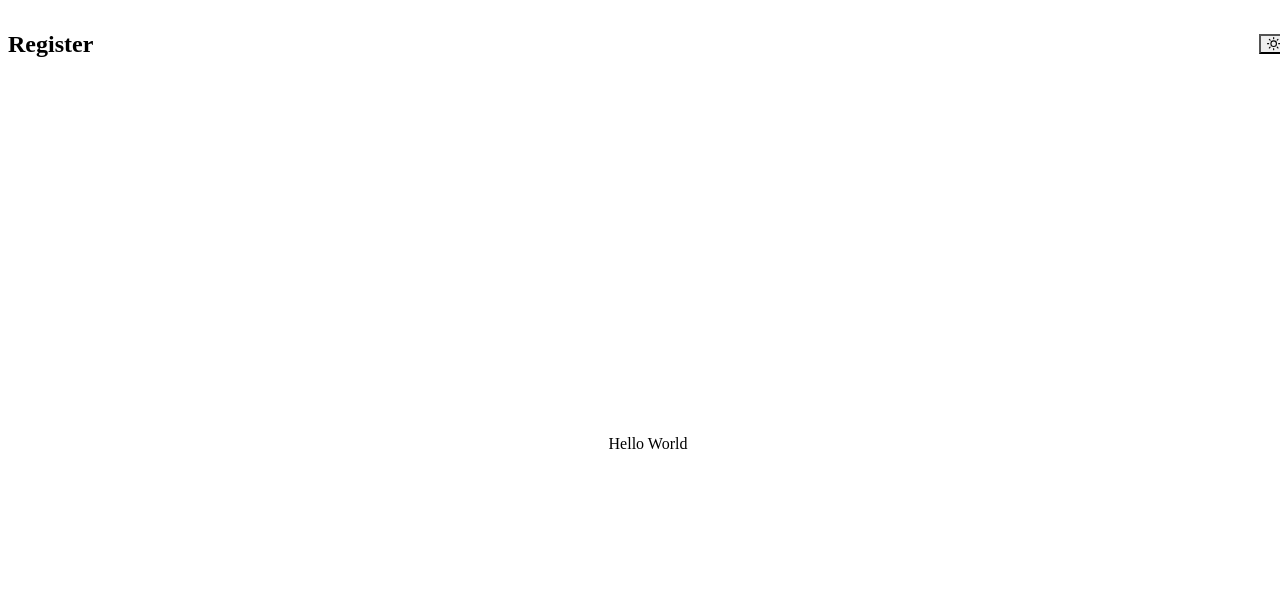
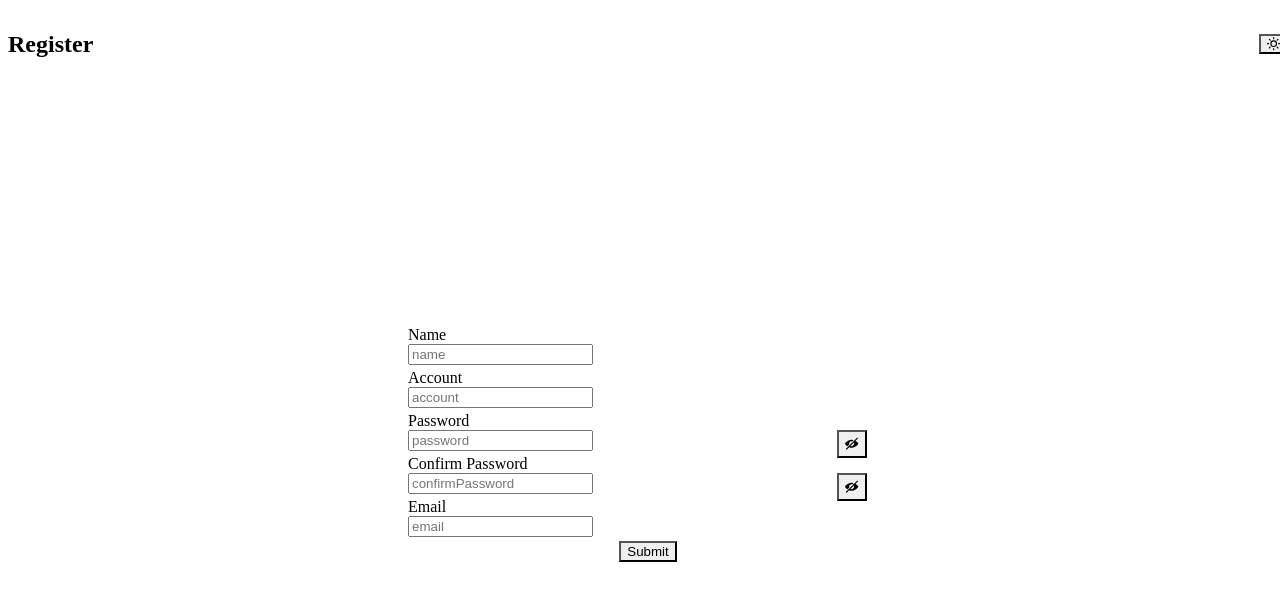
Before and after one commit to KenFront/gin-todo-list, a Next.js app in the folder app/: page /register in a window 1280 px wide. Shown: the top 600 px of the page. Built offline with nearby package versions, Linux system fonts and the light colour scheme.

Commit message:
Complete register user page

```diff
--- a/app/lib/component/FullPage.tsx
+++ b/app/lib/component/FullPage.tsx
@@ -2,7 +2,7 @@ import { FC } from "react";
 import { Flex } from "@chakra-ui/react";
 
 export const FullPage: FC = (props) => (
-  <Flex w="100vw" h="100vh" flexWrap="wrap" flexDirection="column">
+  <Flex w="100vw" h="100vh" flexWrap="nowrap" flexDirection="column">
     {props.children}
   </Flex>
 );
--- a/app/lib/component/Responsive.tsx
+++ b/app/lib/component/Responsive.tsx
@@ -8,6 +8,8 @@ export const Responsive: FC<FlexProps> = ({ children, ...flexProps }) => (
     w="100%"
     flexBasis="auto"
     flexWrap="wrap"
+    overflowX="hidden"
+    overflowY="auto"
     {...flexProps}
   >
     {children}
--- a/app/lib/component/formik/PasswordInput.tsx
+++ b/app/lib/component/formik/PasswordInput.tsx
@@ -18,10 +18,12 @@ export const PasswordInput = <
   }
 >({
   name,
+  label,
   validate,
   placeholder = "",
 }: {
   name: string;
+  label: string;
   placeholder?: string;
   validate: FieldValidator;
 }) => {
@@ -30,10 +32,11 @@ export const PasswordInput = <
   return (
     <Field name={name} validate={validate}>
       {({ field, form }: { field: InputProps; form: FormikState<T> }) => (
-        <FormControl isInvalid={!!form.errors[name] && !!form.touched[name]}>
-          <FormLabel mt={4} htmlFor={name}>
-            Password
-          </FormLabel>
+        <FormControl
+          mb={4}
+          isInvalid={!!form.errors[name] && !!form.touched[name]}
+        >
+          <FormLabel htmlFor={name}>{label}</FormLabel>
           <InputGroup size="md">
             <Input
               {...field}
--- a/app/lib/component/formik/TextInput.tsx
+++ b/app/lib/component/formik/TextInput.tsx
@@ -9,10 +9,12 @@ import { Field, FormikState, FieldValidator } from "formik";
 
 export const TextInput = ({
   name,
+  label,
   placeholder = "",
   validate,
 }: {
   name: string;
+  label: string;
   placeholder?: string;
   validate: FieldValidator;
 }) => {
@@ -29,8 +31,11 @@ export const TextInput = ({
           }
         >;
       }) => (
-        <FormControl isInvalid={!!form.errors[name] && !!form.touched[name]}>
-          <FormLabel htmlFor={name}>Account</FormLabel>
+        <FormControl
+          mb={4}
+          isInvalid={!!form.errors[name] && !!form.touched[name]}
+        >
+          <FormLabel htmlFor={name}>{label}</FormLabel>
           <Input {...field} id={name} placeholder={placeholder} />
           <FormErrorMessage>{form.errors[name]}</FormErrorMessage>
         </FormControl>
--- a/app/package.json
+++ b/app/package.json
@@ -17,10 +17,12 @@
     "framer-motion": "^4.1.17",
     "next": "11.0.1",
     "react": "17.0.2",
-    "react-dom": "17.0.2"
+    "react-dom": "17.0.2",
+    "validator": "^13.6.0"
   },
   "devDependencies": {
     "@types/react": "17.0.11",
+    "@types/validator": "^13.1.4",
     "@typescript-eslint/eslint-plugin": "^4.28.0",
     "eslint": "7.29.0",
     "eslint-config-next": "11.0.1",
--- a/app/pages/register.tsx
+++ b/app/pages/register.tsx
@@ -1,13 +1,135 @@
+import { useEffect } from "react";
+import { Box, Button, Stack } from "@chakra-ui/react";
+import { Formik, Form } from "formik";
+
 import { FullPage } from "@/lib/component/FullPage";
 import { Header } from "@/lib/component/Header";
 import { Responsive } from "@/lib/component/Responsive";
+import { TextInput } from "@/lib/component/formik/TextInput";
+import { PasswordInput } from "@/lib/component/formik/PasswordInput";
+
+import { useAsync } from "@/lib/hook/useAsync";
+import { useAppToast } from "@/lib/hook/useAppToast";
+import { useChangePage } from "@/lib/hook/useChangePage";
+
+import { validateAccount } from "@/validator/account";
+import { validatePassword } from "@/validator/password";
+import { validateConfirmPassword } from "@/validator/confirmPassword";
+import { validateEmail } from "@/validator/email";
+import { isNotEmpty } from "@/validator/isNotEmpty";
+
+import { RequestErrorHandler } from "@/lib/request";
+import { register } from "@/api/user";
+
+import { ROUTE } from "@/route";
 
 const IndexPage = () => {
+  const registerAsync = useAsync(register);
+  const { toastSuccess, toastError } = useAppToast();
+  const { changePath } = useChangePage();
+
+  useEffect(() => {
+    if (registerAsync.status === "success") {
+      toastSuccess({
+        title: "Success",
+        description: "Register successfully",
+        onCloseComplete: () => {
+          changePath(ROUTE.SIGN_IN);
+        },
+      });
+      registerAsync.reset();
+    }
+  }, [registerAsync, changePath, toastSuccess]);
+  useEffect(() => {
+    if (registerAsync.status === "error") {
+      RequestErrorHandler({
+        e: registerAsync.error,
+        callback: (str) =>
+          toastError({
+            title: "Error",
+            description: str,
+          }),
+      });
+      registerAsync.reset();
+    }
+  }, [registerAsync, toastError]);
+
   return (
     <FullPage>
       <Header title="Register" />
       <Responsive align="center" justify="center">
-        <div>Hello World</div>
+        <Box w="480px" p={4}>
+          <Formik
+            initialValues={{
+              name: "",
+              account: "",
+              password: "",
+              confirmPassword: "",
+              email: "",
+            }}
+            onSubmit={(values) => {
+              registerAsync.execute({
+                name: values.name,
+                account: values.account,
+                password: values.password,
+                email: values.email,
+              });
+            }}
+          >
+            {(props) => (
+              <Form>
+                <TextInput
+                  name="name"
+                  label="Name"
+                  validate={isNotEmpty("Name")}
+                  placeholder="name"
+                />
+                <TextInput
+                  name="account"
+                  label="Account"
+                  validate={validateAccount}
+                  placeholder="account"
+                />
+                <PasswordInput
+                  name="password"
+                  label="Password"
+                  validate={validatePassword}
+                  placeholder="password"
+                />
+                <PasswordInput
+                  name="confirmPassword"
+                  label="Confirm Password"
+                  validate={validateConfirmPassword(props.values.password)}
+                  placeholder="confirmPassword"
+                />
+                <TextInput
+                  name="email"
+                  label="Email"
+                  validate={validateEmail}
+                  placeholder="email"
+                />
+                <Stack
+                  mt={4}
+                  direction="row"
+                  spacing={4}
+                  justify="center"
+                  align="center"
+                >
+                  <Button
+                    colorScheme="teal"
+                    isLoading={
+                      registerAsync.status === "loading" ||
+                      registerAsync.status === "success"
+                    }
+                    type="submit"
+                  >
+                    Submit
+                  </Button>
+                </Stack>
+              </Form>
+            )}
+          </Formik>
+        </Box>
       </Responsive>
     </FullPage>
   );
--- /dev/null
+++ b/app/validator/confirmPassword.ts
@@ -0,0 +1,10 @@
+export const validateConfirmPassword = (ps: string) => (value: string) => {
+  switch (true) {
+    case !value:
+      return `Confirm Password is required`;
+    case ps !== value:
+        return `Confirm Password is not match password`;
+    default:
+      return "";
+  }
+};
--- /dev/null
+++ b/app/validator/email.ts
@@ -0,0 +1,12 @@
+import validator from "validator";
+
+export const validateEmail = (value: string) => {
+  switch (true) {
+    case !value:
+      return `Email is required`;
+    case !validator.isEmail(value):
+      return `Email is invalid`;
+    default:
+      return "";
+  }
+};
--- /dev/null
+++ b/app/validator/isNotEmpty.ts
@@ -0,0 +1,8 @@
+export const isNotEmpty = (name: string) => (value: string) => {
+  switch (true) {
+    case !value:
+      return `${name} is required`;
+    default:
+      return "";
+  }
+};
```
Also changed, not shown: app/pages/signin.tsx (+8 -5 lines), 1 other file (tests, documents, lock files or other folders).
